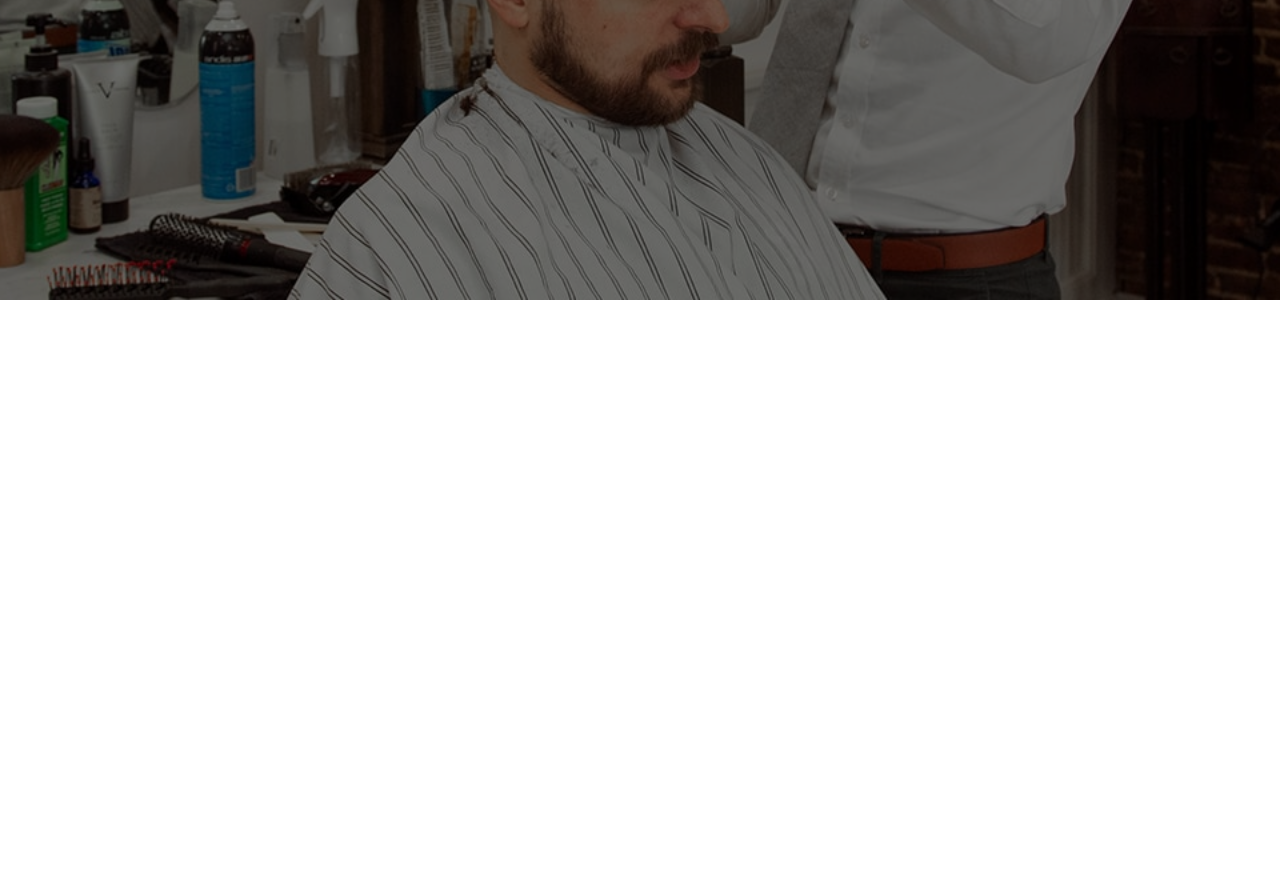
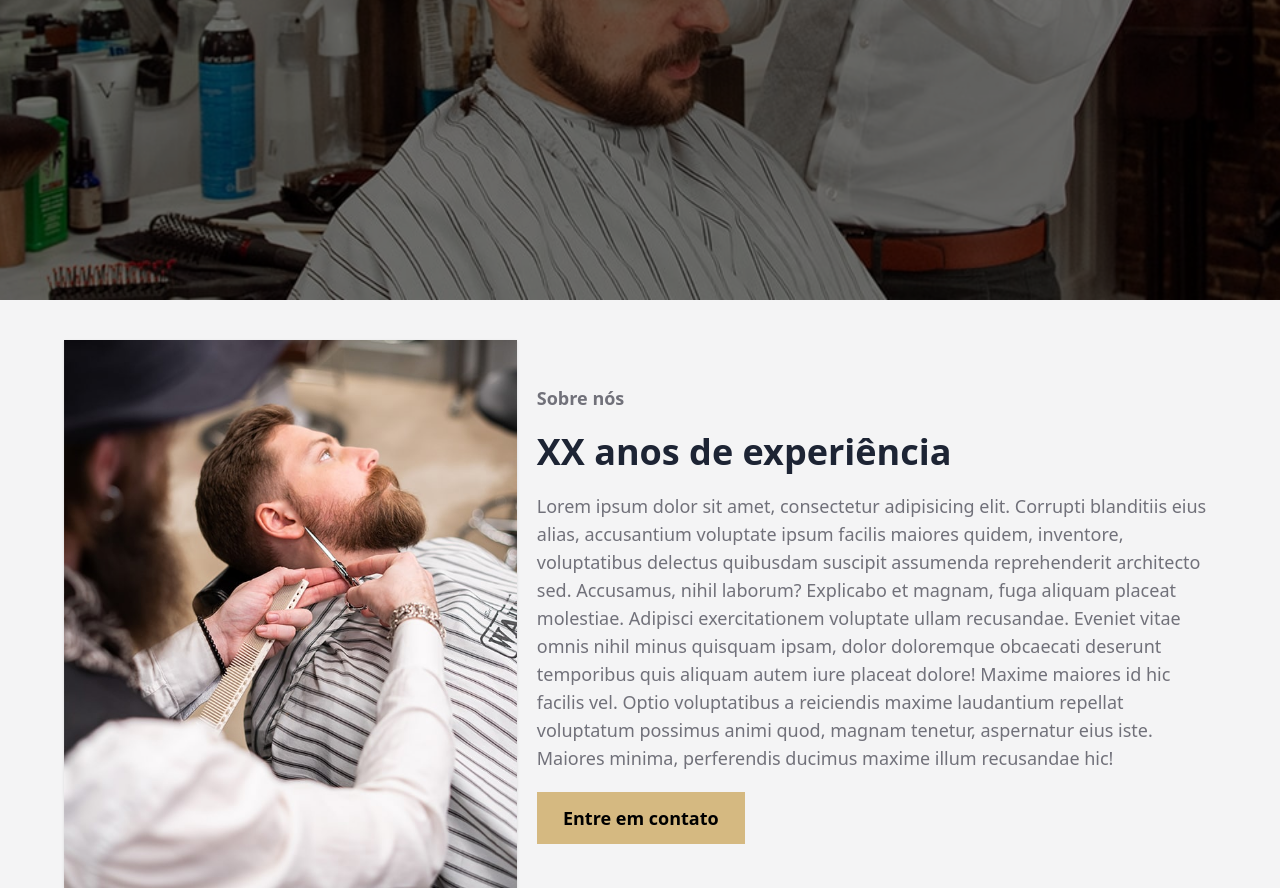
Before and after one commit to FelipePinha/Barber-LangingPage-template, a website: page src/index.html in a window 1280 px wide. Shown: the part 500-1388 px from the top of the page. Before the commit the page ends 800 px from the top, so only its background shows below. Drawn offline with Linux system fonts and the light colour scheme.

Commit message:
done about section

```diff
--- a/src/index.html
+++ b/src/index.html
@@ -7,7 +7,7 @@
 
     <link href="./css/output.css" rel="stylesheet">
 </head>
-<body>
+<body class="bg-zinc-100 overflow-x-hidden">
 
     <header class="py-4 px-8 flex items-center justify-between fixed w-full bg-dark-blue text-zinc-100">
         <a class="flex items-center gap-2 text-4xl">
@@ -37,7 +37,23 @@
     </section>
 
     <section>
-
+        <div class="max-w-6xl mx-auto flex justify-center mt-10">
+            <div class="w-full flex flex-col items-center gap-5 md:flex-row">
+                <div class="w-[40%]">
+                    <img class="max-w-full shadow" src="./images/about.jpg" alt="imagem sobre">
+                </div>
+                <div class="w-[60%] flex flex-col gap-5">
+                    <p class="text-lg text-zinc-500 font-semibold">Sobre nós</p>
+                    <h2 class="text-4xl text-dark-blue font-bold">XX anos de experiência</h2>
+                    <p class="text-zinc-500 text-lg">
+                        Lorem ipsum dolor sit amet, consectetur adipisicing elit. Corrupti blanditiis eius alias, accusantium voluptate ipsum facilis maiores quidem, inventore, voluptatibus delectus quibusdam suscipit assumenda reprehenderit architecto sed. Accusamus, nihil laborum?
+                        Explicabo et magnam, fuga aliquam placeat molestiae. Adipisci exercitationem voluptate ullam recusandae. Eveniet vitae omnis nihil minus quisquam ipsam, dolor doloremque obcaecati deserunt temporibus quis aliquam autem iure placeat dolore!
+                        Maxime maiores id hic facilis vel. Optio voluptatibus a reiciendis maxime laudantium repellat voluptatum possimus animi quod, magnam tenetur, aspernatur eius iste. Maiores minima, perferendis ducimus maxime illum recusandae hic!
+                    </p>
+                    <a class="px-6 py-3 bg-yellow text-lg hover:bg-yellow/85 font-semibold w-52 text-center" href="#">Entre em contato</a>
+                </div>
+            </div>
+        </div>
     </section>
 
 </body>
```
Also changed, not shown: src/css/output.css.
